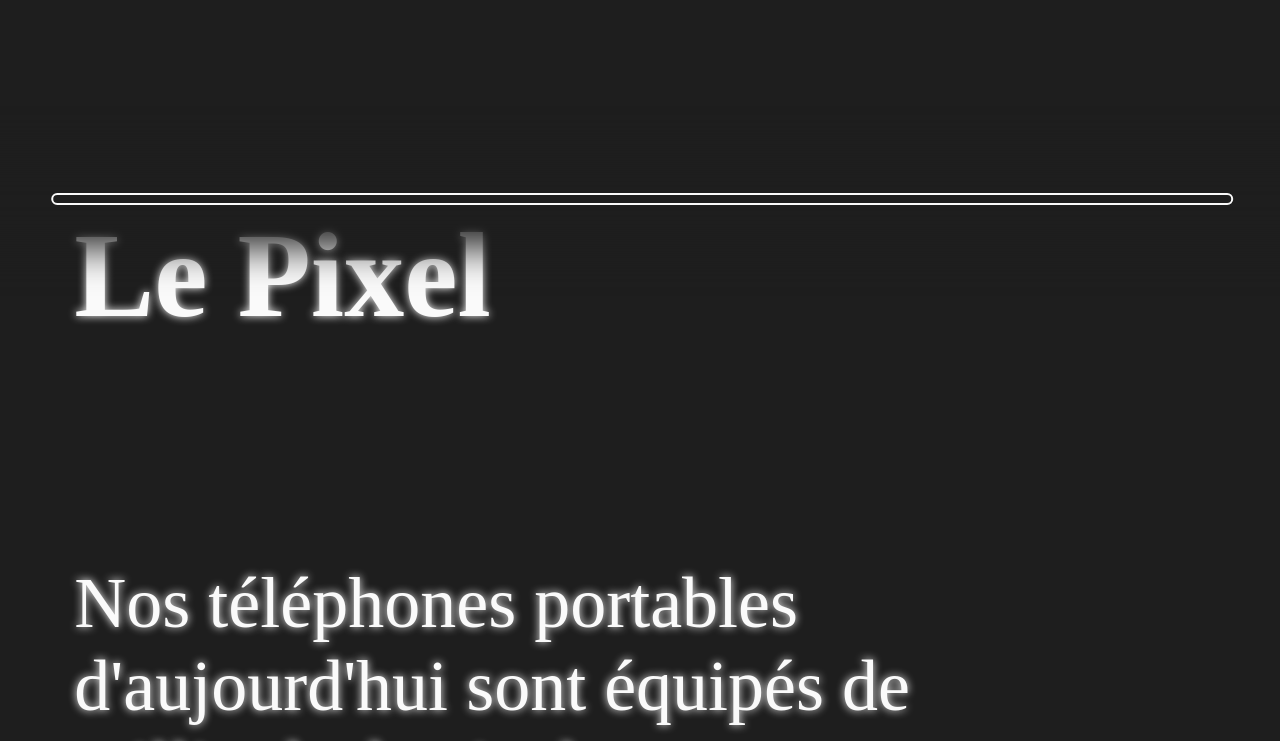
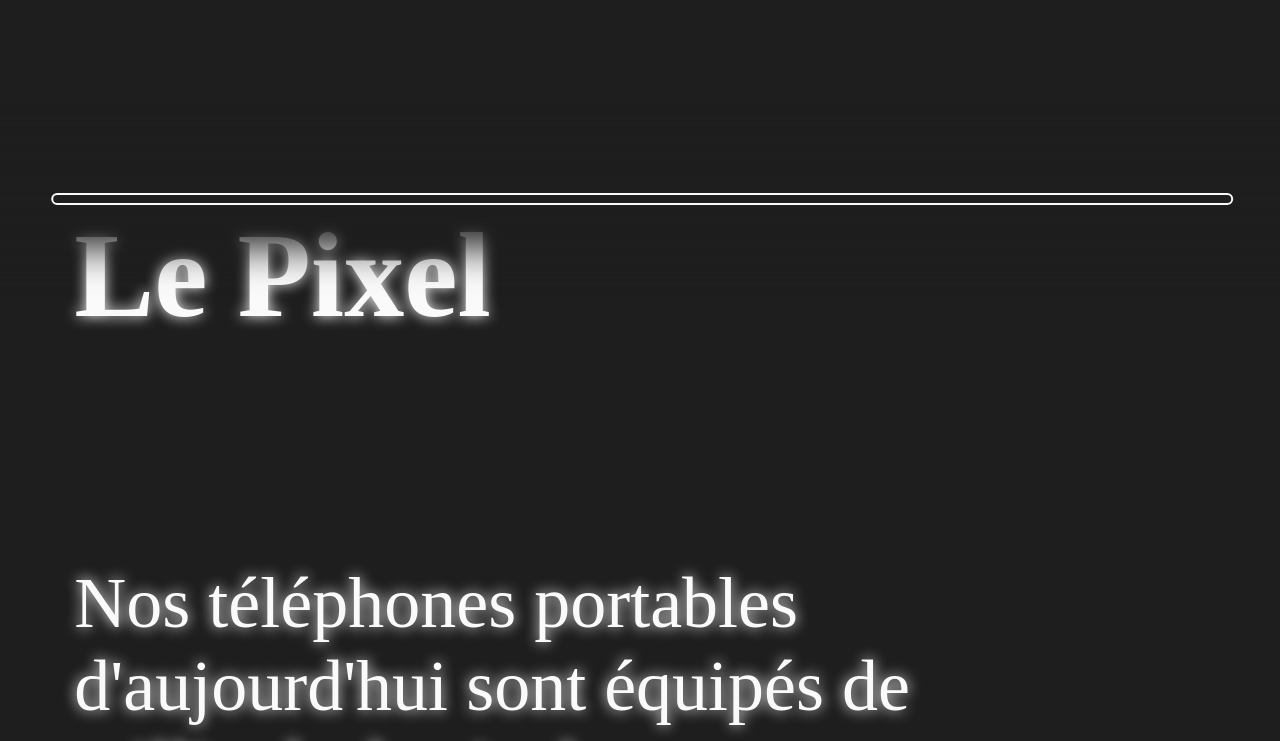
Before and after one commit to calledphilly/Pixel, a plain HTML site: page index.html in a window 1280 px wide. Shown: the part 569-1310 px from the top of the page. Drawn offline with Linux system fonts and the light colour scheme; a script that the page names is missing; a web font is replaced by a local one.

Commit message:
Update style.css

```diff
--- a/css/style.css
+++ b/css/style.css
@@ -66,7 +66,7 @@ p {
     filter: blur(0);
     opacity: 1;
     transform: translateX(-2%);
-    text-shadow: var(--firstColor) 0 0 8px;
+    text-shadow: var(--firstColor) 0 0 14px;
 }
 
 
```
